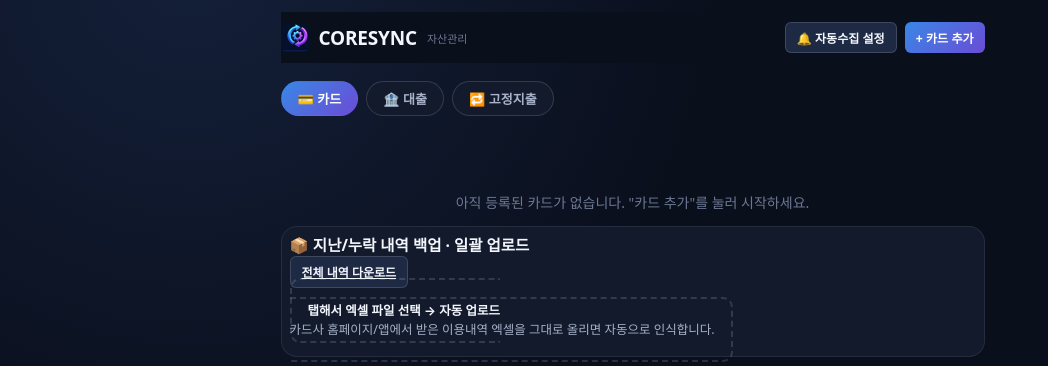
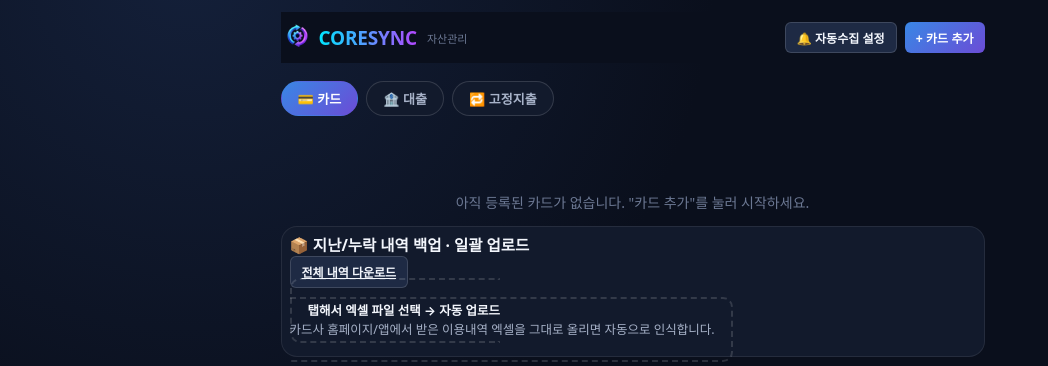
Before and after one commit to S5636/A, a Flask app: page / in a window 1280 px wide. Shown: the top 366 px of the page, without its empty margins (0-1048 px from the left). Run offline with Flask 3, Linux system fonts and the light colour scheme; data that the repository does not hold is empty; some web fonts are replaced.

Commit message:
로고 이미지를 플러드필 방식으로 재추출해 배경 틴트 박스 완전히 제거, CORESYNC 제목에 로고와 같은 톤(시안→보라) 그라데이션 적용
Co-Authored-By: Claude Sonnet 5 <noreply@anthropic.com>
Claude-Session: https://claude.ai/code/session_01KvdDNG39ZNErk4kcAfZdEz

```diff
--- a/card_benefit/static/css/style.css
+++ b/card_benefit/static/css/style.css
@@ -61,7 +61,17 @@ body { padding-bottom: 40px; }
 }
 .app-title { display: flex; align-items: center; gap: 10px; }
 .app-logo { width: 28px; height: 28px; border-radius: 6px; flex-shrink: 0; }
-.app-title h1 { font-size: 19px; margin: 0; font-weight: 700; letter-spacing: -0.01em; }
+.app-title h1 {
+  font-size: 19px;
+  margin: 0;
+  font-weight: 700;
+  letter-spacing: -0.01em;
+  background: linear-gradient(90deg, #00e5ff, var(--accent-purple));
+  -webkit-background-clip: text;
+  background-clip: text;
+  -webkit-text-fill-color: transparent;
+  color: transparent;
+}
 .app-subtitle { font-size: 11px; color: var(--text-muted); }
 
 .header-actions { display: flex; gap: 8px; flex-wrap: wrap; }
```
Also changed, not shown: card_benefit/static/img/logo.png.
